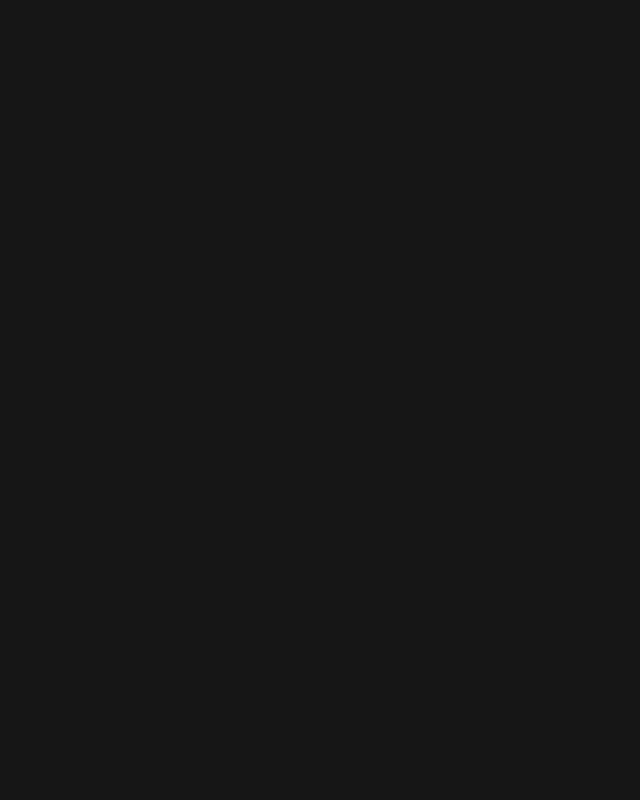
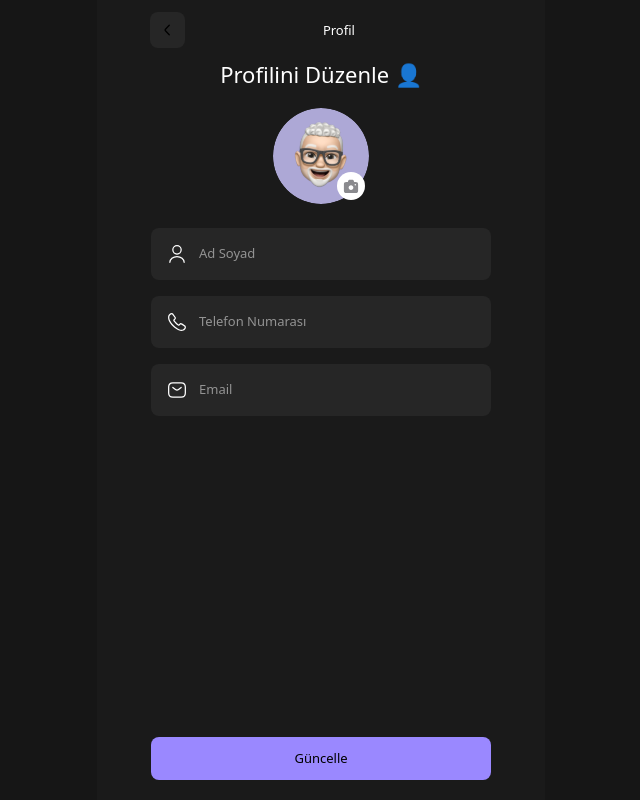
Before and after one commit to serayayakta/music-ai-react, a React (Vite) app: page /profile in a window 1280 px wide. Before the commit this address had no page. Shown: the whole page, without its empty margins (319-959 px from the left). Built offline with nearby package versions, Linux system fonts and the light colour scheme.

Commit message:
feat(): implement profile page

```diff
--- a/src/App.jsx
+++ b/src/App.jsx
@@ -8,6 +8,7 @@ import HomePage from "./components/HomePage.jsx";
 import ChartPage from "./components/ChartPage.jsx";
 import SettingsPage from "./components/SettingsPage.jsx";
 import SubscriptionPage from "./components/SubscriptionPage.jsx";
+import ProfilePage from "./components/ProfilePage.jsx";
 
 import { useLocation } from "react-router-dom";
 
@@ -49,6 +50,7 @@ function App() {
           <Route path="/chart" element={<ChartPage />} />
           <Route path="/settings" element={<SettingsPage />} />
           <Route path="/subscriptions" element={<SubscriptionPage />} />
+          <Route path="/profile" element={<ProfilePage />} />
         </Routes>
 
         <NavigationWrapper />
--- /dev/null
+++ b/src/components/ProfilePage.jsx
@@ -0,0 +1,70 @@
+import { useNavigate } from "react-router-dom";
+
+const ProfilePage = () => {
+  const navigate = useNavigate();
+
+  return (
+    <div className="flex flex-col items-center text-white text-[13px] min-h-screen bg-gradient-to-b from-[#1A1A1A] to-[#1A1A1A] w-full max-w-md mx-auto">
+      {/* Top Navigation */}
+      <div className="flex w-full px-4 py-3 items-center max-w-[375px]">
+        <button
+          onClick={() => navigate(-1)}
+          className="bg-[#262626] rounded-lg"
+        >
+          <img src="arrow-left.svg" alt="Back" />
+        </button>
+        <div className="flex justify-center items-center gap-2 w-full">
+          <p className="text-white leading-7">Profil</p>
+        </div>
+      </div>
+
+      {/* Profile Title */}
+      <div className="text-center text-white text-[22px] font-medium leading-7">
+        Profilini Düzenle 👤
+      </div>
+
+      {/* Profile Image */}
+      <div className="relative mt-5">
+        <img src="avatar.svg" alt="Avatar" className="w-24 h-24 rounded-full" />
+        <button className="absolute bottom-1 right-1 bg-white p-1 rounded-full">
+          <img src="camera.svg" alt="Camera Icon" className="w-5 h-5" />
+        </button>
+      </div>
+
+      {/* Input Fields */}
+      <div className="w-[90%] max-w-[340px] flex flex-col gap-4 mt-6">
+        <div className="flex items-center bg-[#262626] rounded-lg p-4">
+          <img src="user.svg" alt="User Icon" className="w-5 h-5" />
+          <input
+            type="text"
+            placeholder="Ad Soyad"
+            className="ml-3 bg-transparent text-white w-full focus:outline-none"
+          />
+        </div>
+        <div className="flex items-center bg-[#262626] rounded-lg p-4">
+          <img src="call.svg" alt="Phone Icon" className="w-5 h-5" />
+          <input
+            type="text"
+            placeholder="Telefon Numarası"
+            className="ml-3 bg-transparent text-white w-full focus:outline-none"
+          />
+        </div>
+        <div className="flex items-center bg-[#262626] rounded-lg p-4">
+          <img src="email.svg" alt="Email Icon" className="w-5 h-5" />
+          <input
+            type="email"
+            placeholder="Email"
+            className="ml-3 bg-transparent text-white w-full focus:outline-none"
+          />
+        </div>
+      </div>
+
+      {/* Update Button */}
+      <button className="w-[90%] max-w-[340px] bg-[#9A88FF] text-black py-3 rounded-lg text-center font-medium mt-auto mb-5">
+        Güncelle
+      </button>
+    </div>
+  );
+};
+
+export default ProfilePage;
--- a/src/components/SettingsPage.jsx
+++ b/src/components/SettingsPage.jsx
@@ -7,7 +7,10 @@ const SettingsPage = () => {
     <div className="flex flex-col gap-4 mt-[17px] text-white text-[13px] mx-6">
       <p className="text-center">Ayarlar</p>
 
-      <div className="flex items-center  p-4 bg-[#262626] rounded-lg">
+      <div
+        className="flex items-center  p-4 bg-[#262626] rounded-lg"
+        onClick={() => navigate("/profile")}
+      >
         <img src="avatar.svg" alt="Avatar" className="w-10 h-10 rounded-full" />
         <p className="ml-[10px]">Lorem Ipsum</p>
         <img src="arrow.svg" alt="Arrow" className="ml-auto" />
```
